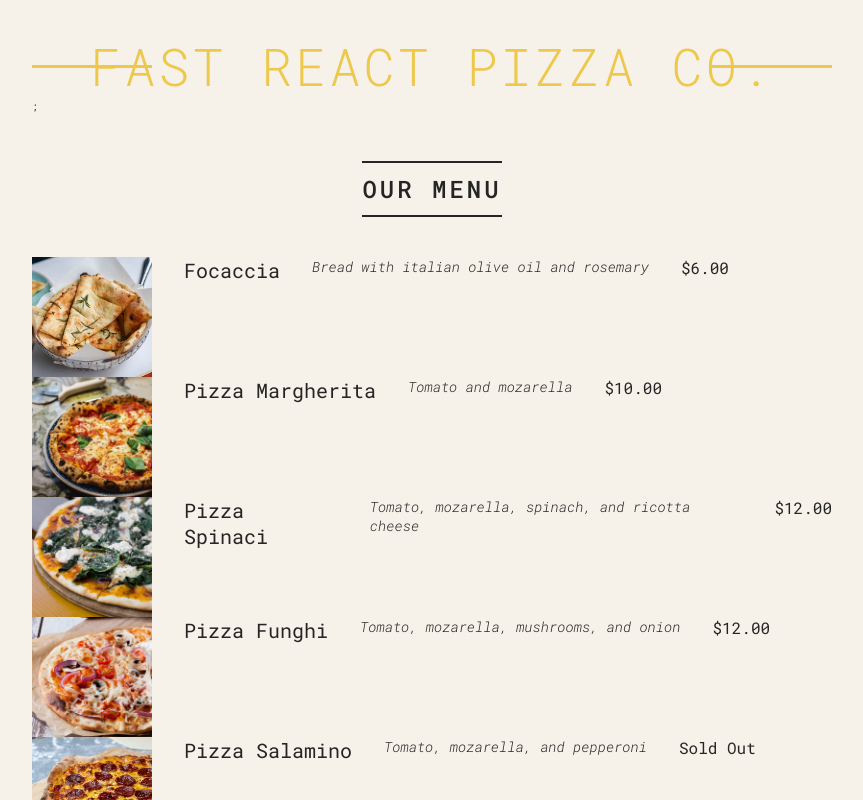
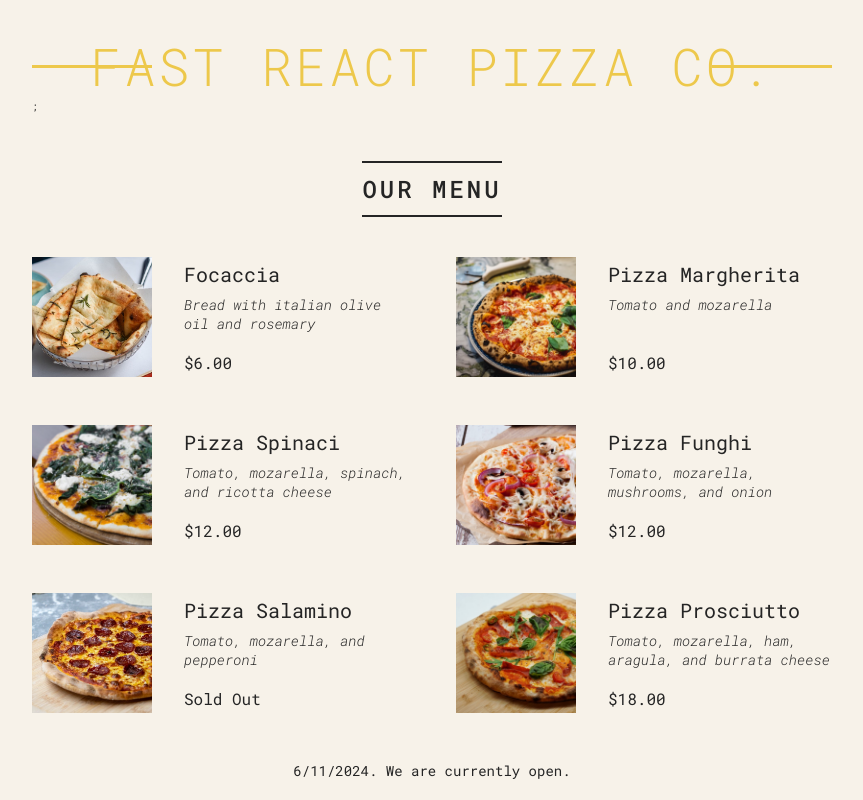
Before and after one commit to cmtayl0r/react-pizza-card, a React (Vite) app: page / in a window 1280 px wide. Shown: the top 800 px of the page, without its empty margins (208-1071 px from the left). Built offline with nearby package versions, Linux system fonts and the light colour scheme.

Commit message:
add grid styling changes

```diff
--- a/src/main.jsx
+++ b/src/main.jsx
@@ -32,7 +32,7 @@
   return (
     <main className="menu">
       <h2>Our Menu</h2>
-      <ul>
+      <ul className="pizzas">
         {pizzaData.map((pizza, index) => (
           <Pizza key={index} {...pizza} />
         ))}
@@ -45,11 +45,13 @@
   return (
     <li className="pizza">
       <img src={photoName} alt="{`Photo of ${name}`}" />
-      <h3>{name}</h3>
-      <p>{ingredients}</p>
-      <span className="pizza__price" aria-live="polite">
-        {soldOut ? "Sold Out" : `$${price.toFixed(2)}`}
-      </span>
+      <div>
+        <h3>{name}</h3>
+        <p>{ingredients}</p>
+        <span className="pizza__price" aria-live="polite">
+          {soldOut ? "Sold Out" : `$${price.toFixed(2)}`}
+        </span>
+      </div>
     </li>
   );
 }
```
